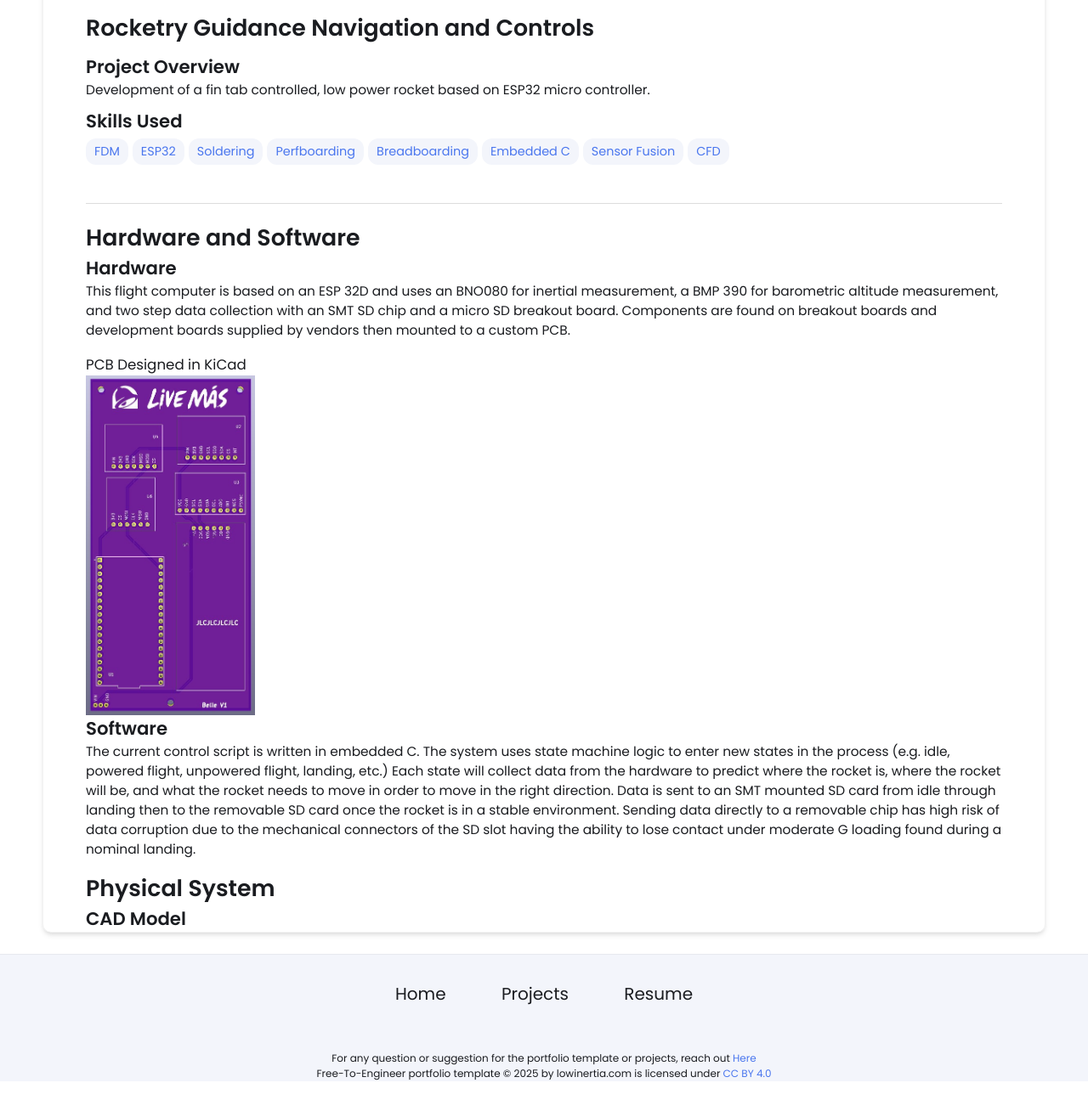
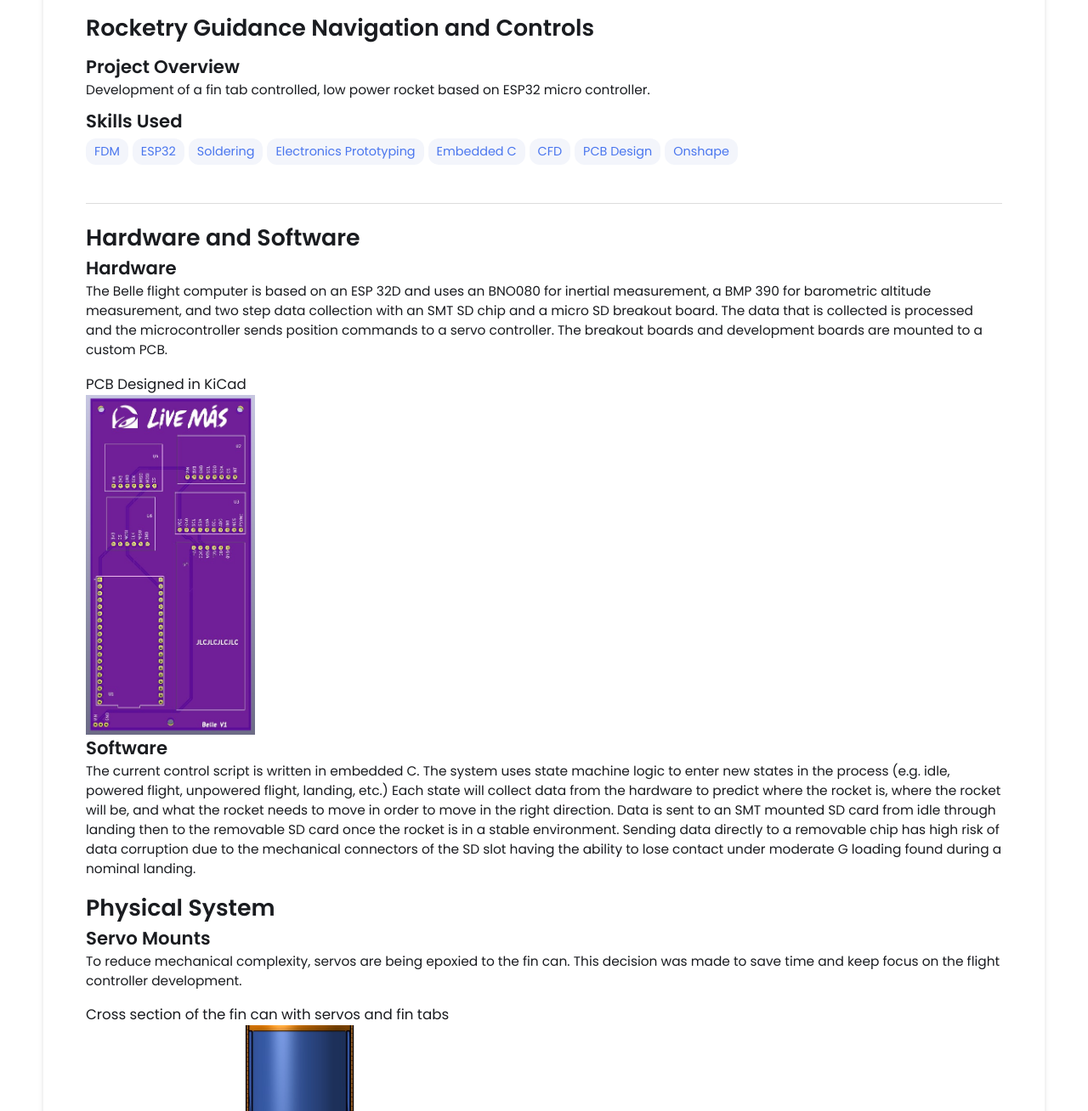
Before and after one commit to UnmagicMissile/UnmagicMissile.github.io, a Jekyll site: the page built from _projects/Rocket_GNC/index.md, in a window 1280 px wide and 1400 px high, scrolled down 402 px, cut to the strip 92-1400 px from the top of the window. Shown: the whole strip at 85% size. Built offline with Jekyll 4.4.1, drawn with Linux system fonts in a browser that asks for light colours; before the commit the page ends 1767 px from its top, so only the background shows below that.

Commit message:
Update index.md

```diff
--- a/_projects/Rocket_GNC/index.md
+++ b/_projects/Rocket_GNC/index.md
@@ -6,21 +6,24 @@ skills:
 - FDM
 - ESP32
 - Soldering
-- Perfboarding
-- Breadboarding
+- Electronics Prototyping
 - Embedded C
-- Sensor Fusion
 - CFD
+- PCB Design
+- Onshape
 main-image: TwistCAD.jpg
 ---
 
 ---
 # Hardware and Software
 ## Hardware
-This flight computer is based on an ESP 32D and uses an BNO080 for inertial measurement, a BMP 390 for barometric altitude measurement, and two step data collection with an SMT SD chip and a micro SD breakout board. Components are found on breakout boards and development boards supplied by vendors then mounted to a custom PCB.
+The Belle flight computer is based on an ESP 32D and uses an BNO080 for inertial measurement, a BMP 390 for barometric altitude measurement, and two step data collection with an SMT SD chip and a micro SD breakout board. The data that is collected is processed and the microcontroller sends position commands to a servo controller. The breakout boards and development boards are mounted to a custom PCB.
 ### PCB Designed in KiCad
 {% include image-gallery.html images="BelleV1PCB.jpg" height="400" %}
 ## Software
 The current control script is written in embedded C. The system uses state machine logic to enter new states in the process (e.g. idle, powered flight, unpowered flight, landing, etc.) Each state will collect data from the hardware to predict where the rocket is, where the rocket will be, and what the rocket needs to move in order to move in the right direction. Data is sent to an SMT mounted SD card from idle through landing then to the removable SD card once the rocket is in a stable environment. Sending data directly to a removable chip has high risk of data corruption due to the mechanical connectors of the SD slot having the ability to lose contact under moderate G loading found during a nominal landing.
 # Physical System
-## CAD Model
+## Servo Mounts
+To reduce mechanical complexity, servos are being epoxied to the fin can. This decision was made to save time and keep focus on the flight controller development.
+### Cross section of the fin can with servos and fin tabs
+{% include image-gallery.html images="GNC_FinCan.jpg" height="400" %}
```
